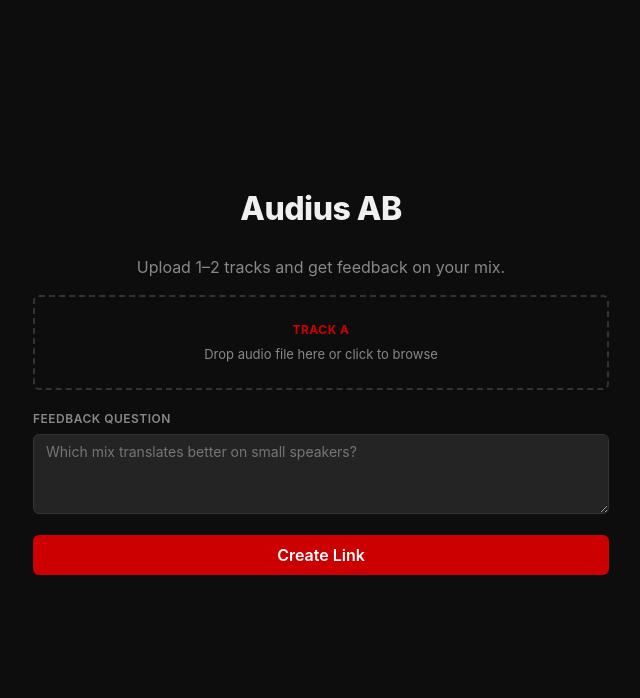
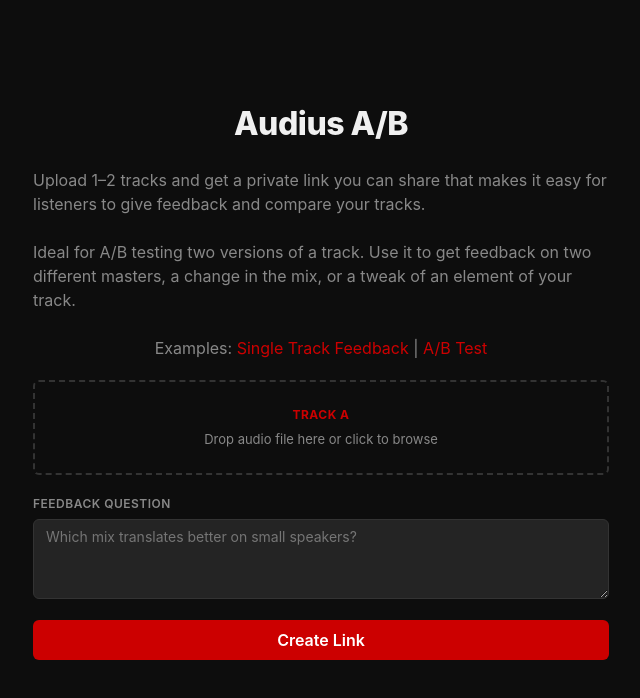
Before and after one commit to rickyrombo/audius-ab, a React (Vite) app: page / in a window 1280 px wide. Shown: the top 698 px of the page, without its empty margins (319-959 px from the left). Built offline with nearby package versions, Linux system fonts and the light colour scheme.

Commit message:
fix some bugs, add some tests

```diff
--- a/index.html
+++ b/index.html
@@ -3,7 +3,7 @@
   <head>
     <meta charset="UTF-8" />
     <meta name="viewport" content="width=device-width, initial-scale=1.0" />
-    <title>Audius AB</title>
+    <title>Audius A/B Test Tool</title>
   </head>
   <body>
     <div id="app"></div>
--- a/src/lib/waveforms.ts
+++ b/src/lib/waveforms.ts
@@ -315,6 +315,8 @@
   private _createAndStartSources(offset: number): void {
     const startAt = this.audioCtx.currentTime;
     this.startContextTime = startAt;
+    let endedCount = 0;
+    const totalSources = this.audioBuffers.length;
     this.sources = this.audioBuffers.map((buf, i) => {
       const src = this.audioCtx.createBufferSource();
       src.buffer = buf;
@@ -325,8 +327,9 @@
       }
       src.start(startAt, offset);
       src.onended = () => {
-        if (this.isPlaying && i === 0) {
-          // All done — stop at end
+        endedCount++;
+        if (this.isPlaying && endedCount >= totalSources) {
+          // All sources finished — stop at end
           this.startOffset = this.getDuration();
           this.isPlaying = false;
           this._stopRaf();
--- a/src/pages/Creator.tsx
+++ b/src/pages/Creator.tsx
@@ -95,7 +95,7 @@
       const now = Math.floor(Date.now() / 1000)
       const titles = filled.map((s) => s.title)
       const defaultName = titles.length >= 2
-        ? `AB Test: ${titles[0]} vs ${titles[1]}`
+        ? `A/B Test: ${titles[0]} vs ${titles[1]}`
         : `Feedback Request: ${titles[0]}`
       const result = await sdk.playlists.createPlaylist({
         userId: user.id,
@@ -163,8 +163,10 @@
   return (
     <div className="page creator-page">
       <div className="page-header creator-header">
-        <h1>Audius AB</h1>
-        <p>Upload 1–2 tracks and get feedback on your mix.</p>
+        <h1>Audius A/B</h1>
+        <p>Upload 1–2 tracks and get a private link you can share that makes it easy for listeners to give feedback and compare your tracks.</p>
+        <p>Ideal for A/B testing two versions of a track. Use it to get feedback on two different masters, a change in the mix, or a tweak of an element of your track.</p>
+        <p>Examples: <a href="/listen/EJmKJXo" target="_blank" rel="noopener noreferrer">Single Track Feedback</a> | <a href="/listen/qz2gQwo" target="_blank" rel="noopener noreferrer">A/B Test</a></p>
       </div>
 
       <div className="creator-slots">
--- a/src/pages/Listener.tsx
+++ b/src/pages/Listener.tsx
@@ -614,6 +614,8 @@
                       <div className="comment-meta">
                         <span className="comment-timestamp" role="button" onClick={() => {
                           if (duration > 0) {
+                            setActive(i)
+                            setActiveIndex(i)
                             seek(c.timestampSeconds / duration)
                             if (!isPlaying) {
                               play()
--- a/src/style.css
+++ b/src/style.css
@@ -131,6 +131,8 @@
 
 .creator-header p {
   font-size: 16px;
+  text-align: left;
+  margin: 4px 0;
 }
 
 .creator-slots {
@@ -751,6 +753,10 @@
   background: rgba(204, 0, 0, 0.1);
   padding: 1px 6px;
   border-radius: 3px;
+  cursor: pointer;
+}
+.comment-timestamp:hover {
+  background: rgba(204, 0, 0, 0.2);
 }
 
 .comment-author {
```
